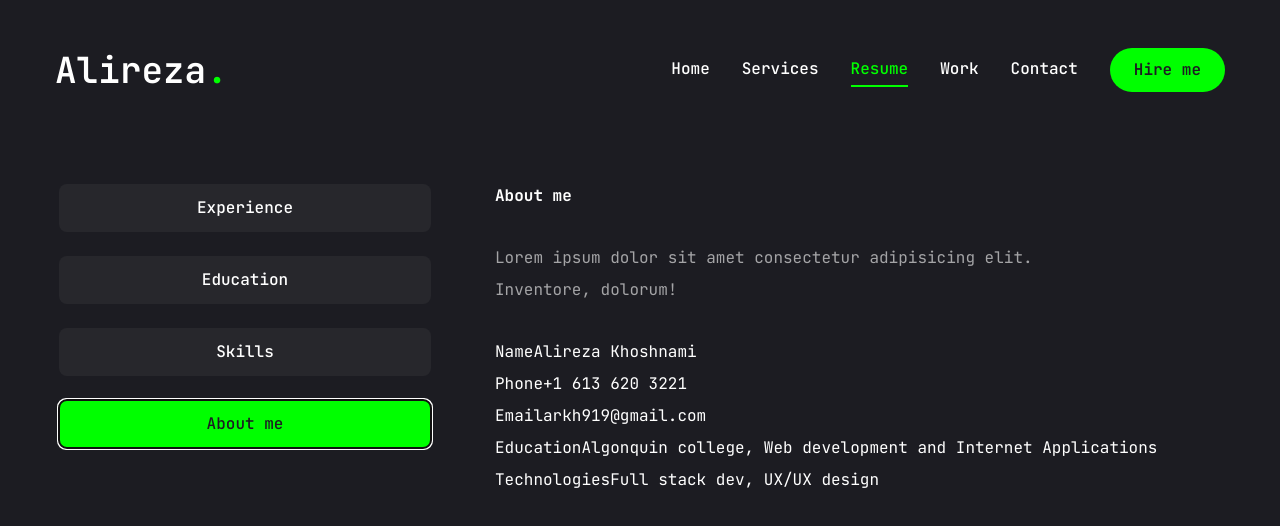
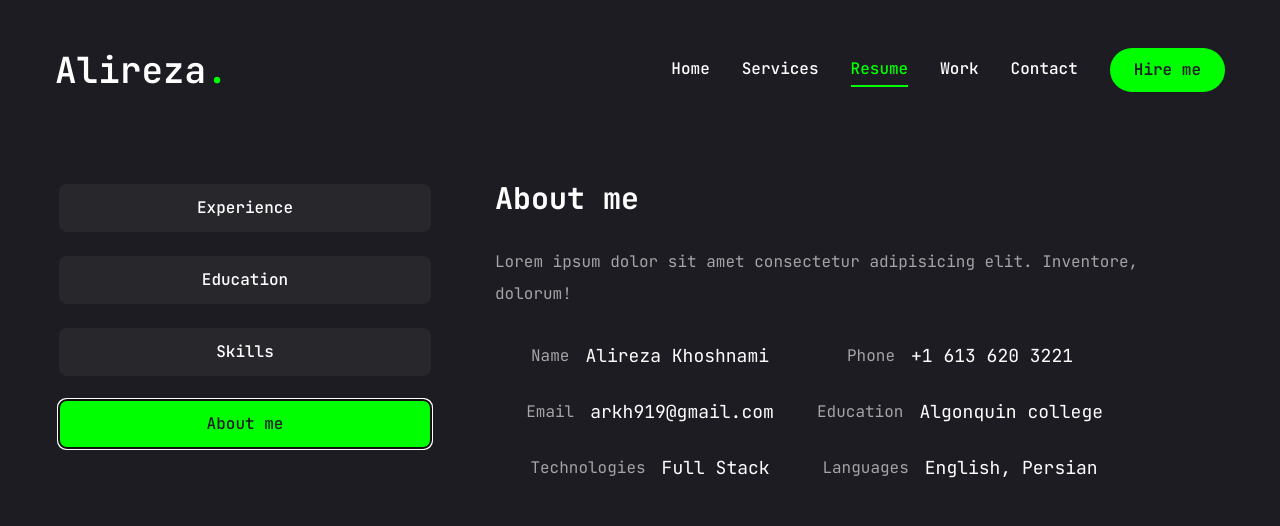
Before and after one commit to arkh99/arkh-portfolio, a Next.js app: page /resume in a window 1280 px wide. Both pictures are taken after a click on the tab "About me". Shown: the top 526 px of the page. Built offline with nearby package versions, Linux system fonts and the light colour scheme.

Commit message:
resume section done

```diff
--- a/app/resume/page.jsx
+++ b/app/resume/page.jsx
@@ -35,12 +35,16 @@ const about = {
     {
       fieldName: "Education",
       filedValue:
-        "Algonquin college, Web development and Internet Applications",
+        "Algonquin college",
     },
     {
       fieldName: "Technologies",
-      filedValue: "Full stack dev, UX/UX design",
-    },
+      filedValue: "Full Stack",
+      },
+      {
+        fieldName: "Languages",
+        filedValue: "English, Persian",
+      },
   ],
 };
 const experience = {
@@ -282,16 +286,18 @@ const Resume = () => {
 
             <TabsContent value="about" className="w-full text-center xl:text-left">
                           <div className="flex flex-col gap-[30px]">
-                              <h3 className="tetx-4xl font-bold">
+                              <h3 className="text-3xl font-bold">
                                   {about.title}
                               </h3>
-                              <p className="max-w-[600px] text-white/60 mx-auto xl:mx-0">{about.description}</p>
-                              <ul>
+                              <p className="max-w-[650px] text-white/60 mx-auto xl:mx-0">{about.description}</p>
+                              <ul className="grid grid-cols-1 xl:grid-cols-2 gap-y-6 max-w-[620px] mx-auto xl:mx-0">
                                   {about.info.map((item, index) => {
-                                      return <li key={index}>
-                                          <span>{item.fieldName}</span>
-                                          <span>{item.filedValue}</span>
-                                      </li>
+                                      return (
+                                          <li key={index} className="flex items-center justify-center gap-4">
+                                          <span className="text-white/60">{item.fieldName}</span>
+                                          <span className="text-lg">{item.filedValue}</span>
+                                          </li>
+                                      )
                                   })}
                               </ul>
               </div>
```
